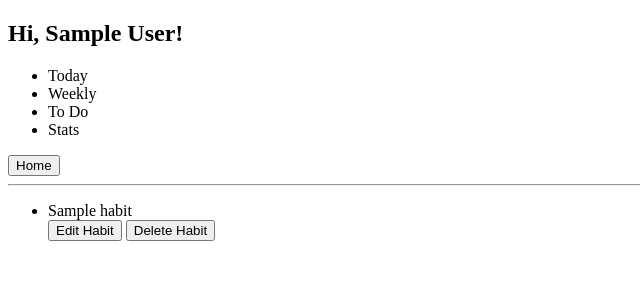
After one commit to dlavvv/habit-tracker, a Flask app: page /habits in a window 1280 px wide. The commit adds this page. Shown: the top 300 px of the page, without its empty margins (0-640 px from the left). Run offline with Flask 3, Linux system fonts and the light colour scheme; a user stored in the database is signed in; tables that the repository leaves empty hold one stand-in row (values such as "Sample post").

Commit message:
added ability to edit and view habits

```diff
--- a/app/routes.py
+++ b/app/routes.py
@@ -1,9 +1,11 @@
-from flask import render_template, flash, redirect, url_for
+from datetime import datetime
+
+from flask import render_template, flash, redirect, url_for, request
 from flask_login import current_user, login_required, logout_user, login_user
 from werkzeug.security import generate_password_hash, check_password_hash
 
 from app import app, db
-from app.forms import LoginForm, SignupForm, AddHabitForm
+from app.forms import LoginForm, SignupForm, AddHabitForm, EditHabitForm
 from app.models import Habits, Tasks, Lists, Users
 
 
@@ -13,6 +15,13 @@ from app.models import Habits, Tasks, Lists, Users
 def home():
     return render_template("home.html")
 
+
+# HABITS
+@app.route('/habits')
+@login_required
+def view_habits():
+    all_habits = db.session.scalars(db.select(Habits).filter_by(user_id=current_user.id)).all()
+    return render_template("habits.html", all_habits=all_habits)
 
 @app.route('/addhabit', methods=['GET', 'POST'])
 @login_required
@@ -31,6 +40,39 @@ def add_habit():
         return redirect(url_for('home'))
     return render_template('addhabit.html', form=form)
 
+@app.route('/edithabit/<int:habit_id>', methods=['GET', 'POST'])
+@login_required
+def edit_habit(habit_id):
+    habit = Habits.query.filter_by(id=habit_id, user_id=current_user.id).first_or_404()
+    form = EditHabitForm()
+
+    if form.validate_on_submit():
+        habit.name = form.name.data
+        habit.completed = form.completed.data
+
+        if habit.completed:
+            habit.completion_time = datetime.now()
+        else:
+            habit.completion_time = None
+
+        db.session.commit()
+        flash('Habit successfully updated!')
+        return redirect(url_for('view_habits'))
+
+    if request.method == 'GET':
+        form.name.data = habit.name
+        form.completed.data = habit.completed
+
+    return render_template('edithabit.html', form=form)
+
+@app.route('/deletehabit/<int:habit_id>', methods=['GET', 'POST'])
+@login_required
+def del_habit(habit_id):
+    habit = Habits.query.filter_by(id=habit_id, user_id=current_user.id).first_or_404()
+    db.session.delete(habit)
+    db.session.commit()
+    flash('Habit successfully deleted!')
+    return redirect(url_for('view_habits'))
 
 @app.route('/signup', methods=['GET', 'POST'])
 def signup():
--- a/app/templates/base.html
+++ b/app/templates/base.html
@@ -17,6 +17,7 @@
             <li>To Do</li>
             <li>Stats</li>
         </ul>
+        <button type="button" onclick="window.location.href='/home'">Home</button>
     </nav>
     <hr>
     {% with messages = get_flashed_messages() %}
--- /dev/null
+++ b/app/templates/habits.html
@@ -0,0 +1,12 @@
+{% extends "base.html" %}
+
+{% block content %}
+<ul>
+    {% for habit in all_habits %}
+        <li>{{ habit.name }}</li>
+        <button type="button" onclick="window.location.href='/edithabit/{{ habit.id }}'">Edit Habit</button>
+        <button type="button" onclick="window.location.href='/deletehabit/{{ habit.id }}'">Delete Habit</button>
+    {% endfor %}
+</ul>
+
+{% endblock %}
--- a/app/templates/home.html
+++ b/app/templates/home.html
@@ -3,4 +3,6 @@
 {% block content %}
 <button type="button" onclick="window.location.href='/addhabit'">New Habit</button>
 <button type="button" onclick="window.location.href='/logout'">Log Out</button>
+<button type="button" onclick="window.location.href='/habits'">View All Habits</button>
+
 {% endblock %}
--- a/app/templates/signup.html
+++ b/app/templates/signup.html
@@ -39,5 +39,10 @@
           {% endfor %}
       {% endif %}
     {% endwith %}
+    {% with errors = form.password_conf.errors %}
+        {% for error in errors %}
+            <span style="color: dodgerblue;">{{ error }}</span>
+        {% endfor %}
+    {% endwith %}
 </body>
 </html>
```
Also changed, not shown: app/forms.py (+11 -6 lines), app/templates/edithabit.html (added, +21 -0 lines), instance/habit-tracker.sqlite3.
